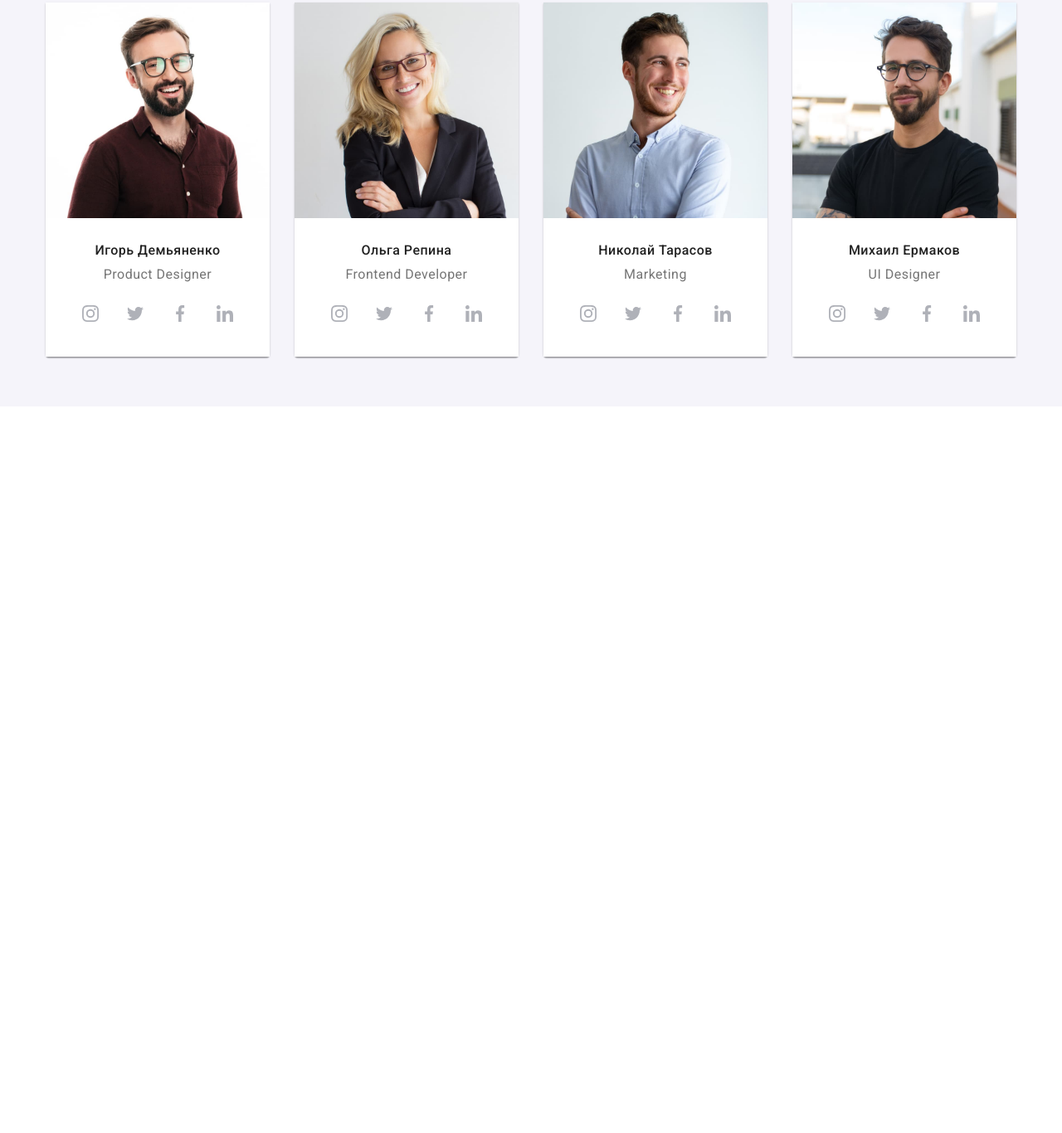
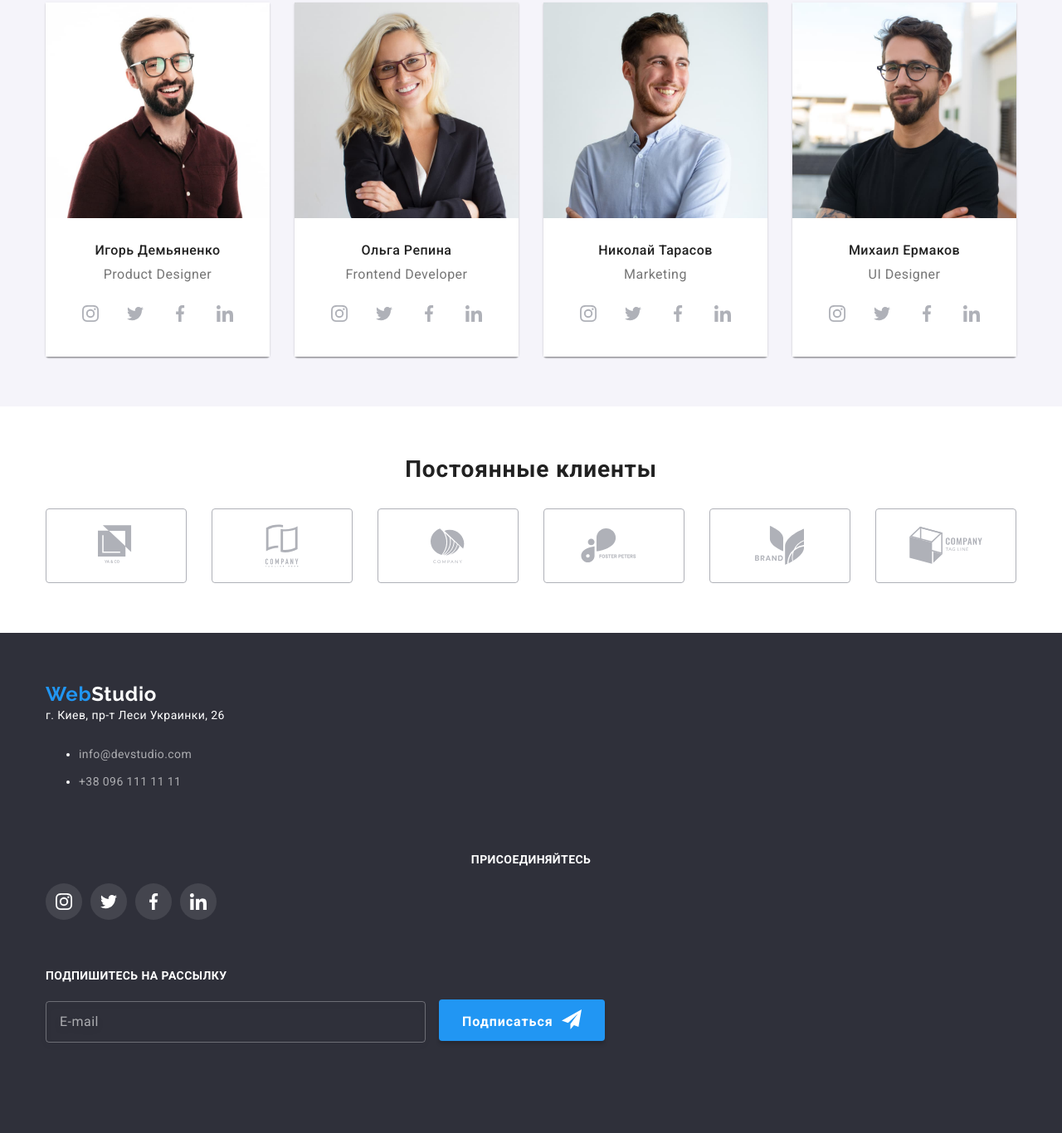
Before and after one commit to EvS13/goit-markup-hw-08, a plain HTML site: page index.html in a window 1280 px wide. Shown: the part 492-1858 px from the top of the page at 83% size. Before the commit the page ends 982 px from the top, so only its background shows below. Drawn offline with nearby package versions, Linux system fonts and the light colour scheme.

Commit message:
внесла изменения

```diff
--- a/index.html
+++ b/index.html
@@ -288,7 +288,7 @@
 
 
         <!-- Постоянные клиенты -->
-            <!-- <section class="clients">
+            <section class="clients">
                 <div class="container">
                     <h2 class="clients-title">Постоянные клиенты</h2>
                         <ul class="clients-item list">
@@ -336,29 +336,31 @@
                             </li>
                         </ul>
                     </div>
-            </section> -->
+            </section>
     </main>
 
     <!-- Подвал -->
-     <!-- <footer class="footer">
+     <footer class="footer">
         <div class="container footer-container">
-            <div>
+            <div class="footer-main">
                 <div class="footer-logo">
                     <a href="./index.html" class="logo-footer"><span class="logo-web">Web</span>Studio</a>
                 </div>
                 <address class="footer-address" id="address">
                     г. Киев, пр-т Леси Украинки, 26 <br>
-                    <div class="footer-mail">
-                        <a href="mailto:info@devstudio.com" class="link">info@devstudio.com</a>
-                    </div>
-                    <div class="footer-tel">
-                        <a href="tel:+380961111111" class="link">+38 096 111 11 11</a>
-                    </div>
+                    <ul class="footer-navi">
+                        <li class="footer-mail">
+                            <a href="mailto:info@devstudio.com" class="link">info@devstudio.com</a>
+                        </li>
+                        <li class="footer-tel">
+                            <a href="tel:+380961111111" class="link">+38 096 111 11 11</a>
+                        </li>
+                    </ul>
                 </address>
             </div>
 
             <div class="footer-icon">
-                <h2 class="footer-title">ПРИСОЕДИНЯЙТЕСЬ</h2>
+                <p class="footer-title">ПРИСОЕДИНЯЙТЕСЬ</p>
                 <ul class="footer-item list">
                     <li class="footer-list">
                         <a class="footer-link" href="https://www.instagram.com/" target="_blank"
@@ -393,9 +395,9 @@
                         </a>
                     </li>
                 </ul>
-            </div> -->
+            </div>
 
-            <!-- <div class="footer-subscribe">
+            <div class="footer-subscribe">
                 <p class="footer-form-title">ПОДПИШИТЕСЬ НА РАССЫЛКУ</p>
                 <form class="footer-field">
                     <div class="icon-subscribe">
@@ -407,7 +409,7 @@
                 </form>
             </div>
         </div>
-    </footer> -->
+    </footer>
 
 
      <!-- <div class="backdrop is-hidden" data-modal>
--- a/sass/components/_clients.scss
+++ b/sass/components/_clients.scss
@@ -4,25 +4,22 @@
 }
 
 .clients-item {
-  display: flex;
+  @media screen and (min-width: 480px) {
+    display: flex;
+    flex-wrap: wrap;
+  }
 }
-
-// .client-item {
-//   @media screen and (min-width: 480px) {
-//     width: calc((100% - 2 * 30px) / 2);
-//   }
-// }
 
 .clients-title {
   text-align: center;
   letter-spacing: 0.03em;
   margin-top: 0;
-  margin-bottom: 50px;
+  margin-bottom: 30px;
 
   font-family: "Roboto";
   font-style: normal;
   font-weight: bold;
-  font-size: 36px;
+  font-size: 28px;
   line-height: 1.16;
 
   color: $title-text-color;
@@ -38,16 +35,65 @@
 }
 
 .clients-list {
-  margin-right: 30px;
+  @media screen and (min-width: 480px) and (max-width: 767px) {
+    width: calc((100% - 30px) / 2);
+    margin-bottom: 30px;
+  }
+
+  &:nth-child(2n + 1) {
+    @media screen and (min-width: 480px) and (max-width: 767px) {
+      margin-right: 30px;
+    }
+  }
+
+  &:nth-last-child(-n + 2) {
+    @media screen and (min-width: 480px) and (max-width: 767px) {
+      margin-bottom: 0;
+    }
+  }
+}
+
+.clients-list {
+  @media screen and (min-width: 768px) and (max-width: 1199px) {
+    margin-right: 30px;
+    margin-bottom: 30px;
+    width: calc((100% - 2 * 30px) / 3);
+  }
+
+  &:nth-child(3n) {
+    @media screen and (min-width: 768px) and (max-width: 1199px) {
+      margin-right: 0;
+    }
+  }
+
+  &:nth-last-child(-n + 3) {
+    @media screen and (min-width: 768px) and (max-width: 1199px) {
+      margin-bottom: 0;
+    }
+  }
+}
+
+.clients-list {
+  @media screen and (min-width: 1200px) {
+    width: calc((100% - 5 * 30px) / 6);
+    margin-bottom: 0;
+    // margin-right: 30px;
+  }
+
+  &:not(:last-child) {
+    @media screen and (min-width: 1200px) {
+      margin-right: 30px;
+    }
+  }
 }
 
 .clients-link {
-  // display: flex;
+  display: flex;
   justify-content: center;
   align-items: center;
 
   fill: #afb1b8;
-  width: 170px;
+  width: 210px;
   height: 90px;
   border: 1px solid rgba(175, 177, 184, 1);
   box-sizing: border-box;
@@ -64,4 +110,12 @@
   &:focus .clients-icon {
     fill: $accent-color;
   }
+
+  @media screen and (min-width: 768px) and (max-width: 1199px) {
+    width: 226px;
+  }
+
+  @media screen and (min-width: 1200px) {
+    width: 170px;
+  }
 }
--- a/sass/components/_footer.scss
+++ b/sass/components/_footer.scss
@@ -1,9 +1,12 @@
 .footer {
-  height: 252px;
+  height: 603px;
+  // height: 252px;
   margin-left: auto;
   margin-right: auto;
-  padding-top: 66px;
-  padding-bottom: 54px;
+  padding-top: 60px;
+  padding-bottom: 60px;
+  // padding-top: 66px;
+  // padding-bottom: 54px;
   background-color: $footer-br-color;
   font-style: normal;
   font-weight: 400;
@@ -23,15 +26,38 @@
 }
 
 .footer-container {
-  display: flex;
+  // display: flex;
   align-items: baseline;
 }
 
+// .footer-main {
+//   @media screen and (min-width: 480px) {
+//     // display: flex;
+//     // justify-content: center;
+//     text-align: center;
+//   }
+// }
+
 .footer-logo {
-  margin-bottom: 20px;
+  display: flex;
+  text-align: center;
+  align-items: center;
+
+  // @media screen and (min-width: 480px) and (max-width: 767px) {
+  //   justify-content: center;
+  //   margin-bottom: 20px;
+  // }
+
+  @media screen and (max-width: 1200px) {
+    .footer-logo {
+      margin-bottom: 60px;
+      text-align: center;
+    }
+  }
 }
 
 .footer-mail {
+  // text-align: center;
   margin-top: 9px;
   margin-bottom: 9px;
 }
@@ -46,9 +72,19 @@
   font-style: normal;
 }
 
+.footer-navi {
+  display: inline-block;
+  text-align: center;
+}
+
 .footer-address {
   color: #ffffff;
   font-style: normal;
+  margin-bottom: 60px;
+
+  @media screen and (min-width: 480px) and (max-width: 767px) {
+    text-align: center;
+  }
 }
 
 .footer-link {
@@ -71,6 +107,7 @@
 
 .footer-title {
   display: block;
+
   margin-top: 0;
   margin-bottom: 20px;
 
@@ -81,15 +118,29 @@
   font-size: 14px;
   line-height: 1.14;
   letter-spacing: 0.03em;
+
+  @media screen and (min-width: 480px) {
+    text-align: center;
+  }
+}
+
+.footer-item {
+  @media screen and (min-width: 480px) {
+    display: inline-flex;
+    align-items: center;
+    margin-bottom: 60px;
+  }
 }
 
 .footer-list:not(:last-child) {
   margin-right: 10px;
 }
 
-.footer-icon {
-  margin-left: 70px;
-}
+// .footer-icon {
+//   display: flex;
+//   align-content: center;
+//   // margin-left: 70px;
+// }
 
 .footer-svg {
   width: 20px;
@@ -113,6 +164,11 @@
   margin-bottom: 20px;
 
   color: #ffffff;
+
+  @media screen and (min-width: 480px) and (max-width: 767px) {
+    display: block;
+    text-align: center;
+  }
 }
 
 .footer-field {
@@ -121,7 +177,7 @@
 }
 
 .input-subscribe {
-  width: 358px;
+  width: 458px;
   height: 50px;
   padding-bottom: 15px;
   padding-top: 15px;
@@ -149,6 +205,10 @@
   &:hover,
   &:focus {
     border-color: $accent-color;
+  }
+
+  @media screen and (min-width: 480px) and (max-width: 1199px) {
+    margin-bottom: 20px;
   }
 }
 
@@ -200,7 +260,7 @@
   font-family: $secondary-font;
 
   font-weight: 700;
-  font-size: 26px;
+  font-size: 24px;
   line-height: 1.19;
   letter-spacing: 0.03em;
   text-decoration: none;
```
Also changed, not shown: css/main.css, css/main.min.css, 2 other files.
